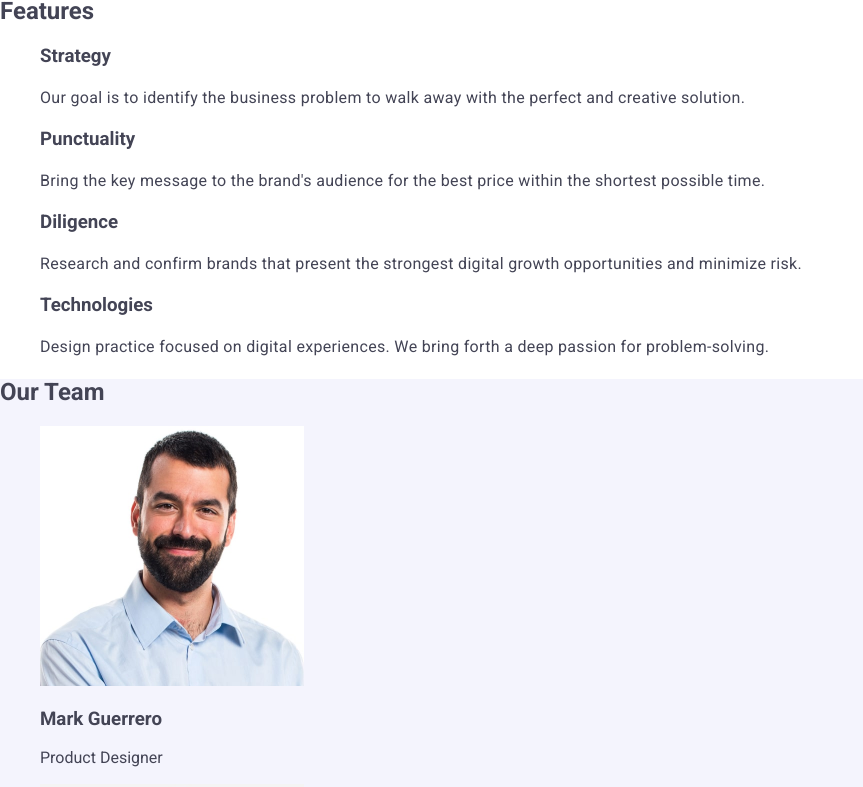
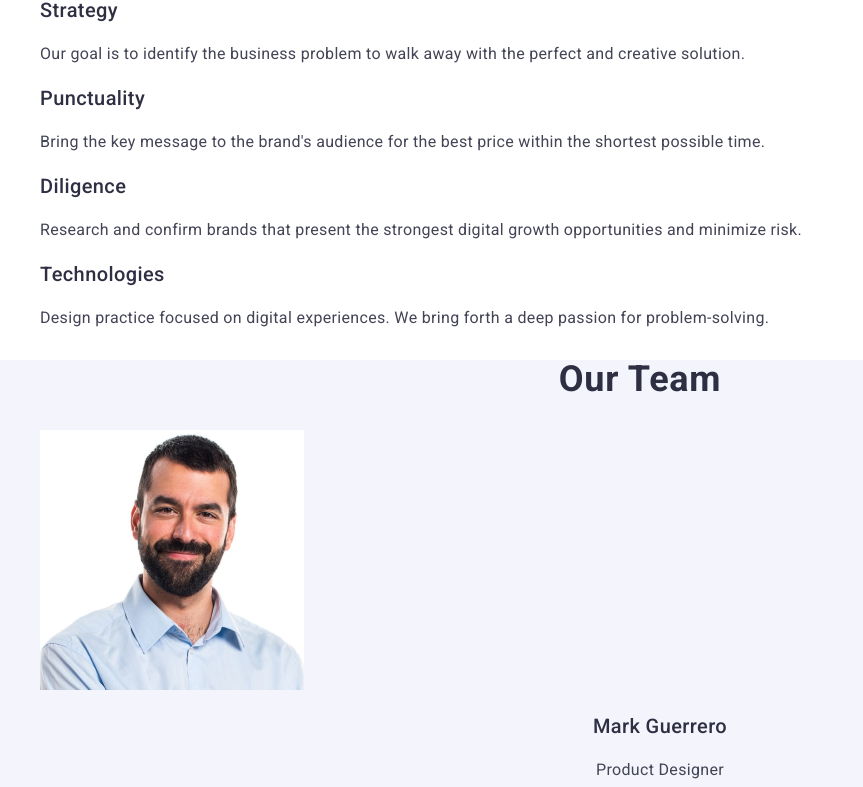
Before and after one commit to AnnaBryzghalova/goit-markup-hw-02, a plain HTML site: page index.html in a window 1280 px wide. Shown: the part 378-1165 px from the top of the page, without its empty margins (0-863 px from the left). Drawn offline with nearby package versions, Linux system fonts and the light colour scheme.

Commit message:
add styles css

```diff
--- a/css/styles.css
+++ b/css/styles.css
@@ -85,7 +85,7 @@ button:focus {
   color: #fff;
 }
 
-.features-title {
+.features-subtitle {
   font-weight: 500;
   font-size: 20px;
   line-height: 1.2;
@@ -105,6 +105,44 @@ button:focus {
   background-color: #f4f4fd;
 }
 
+.team-title,
+.portfolio-title {
+  font-weight: 700;
+  font-size: 36px;
+  line-height: 1.11;
+  letter-spacing: 0.02em;
+  text-align: center;
+  color: #2e2f42;
+}
+
+.team-subtitle,
+.portfolio-subtitle {
+  font-weight: 500;
+  font-size: 20px;
+  line-height: 1.2;
+  letter-spacing: 0.02em;
+  text-align: center;
+  color: #2e2f42;
+}
+
+.team-text,
+.portfolio-text {
+  font-weight: 400;
+  font-size: 16px;
+  line-height: 1.5;
+  letter-spacing: 0.02em;
+  text-align: center;
+  color: #434455;
+}
+
 .page-footer {
   background-color: #2e2f42;
 }
+
+.footer-text {
+  font-weight: 400;
+  font-size: 16px;
+  line-height: 1.5;
+  letter-spacing: 0.02em;
+  color: #f4f4fd;
+}
--- a/index.html
+++ b/index.html
@@ -60,7 +60,7 @@
       </section>
 
       <section class="features">
-        <h2 class="visually-hidden">Features</h2>
+        <h2 hidden class="visually-hidden">Features</h2>
         <ul class="features-list">
           <li class="features-item">
             <h3 class="features-subtitle">Strategy</h3>
@@ -218,7 +218,7 @@
       <a class="logo footer-logo" href="./index.html"
         >Web<span class="logo-part">Studio</span></a
       >
-      <p>
+      <p class="footer-text">
         Increase the flow of customers and sales for your business with digital
         marketing & growth solutions.
       </p>
```
